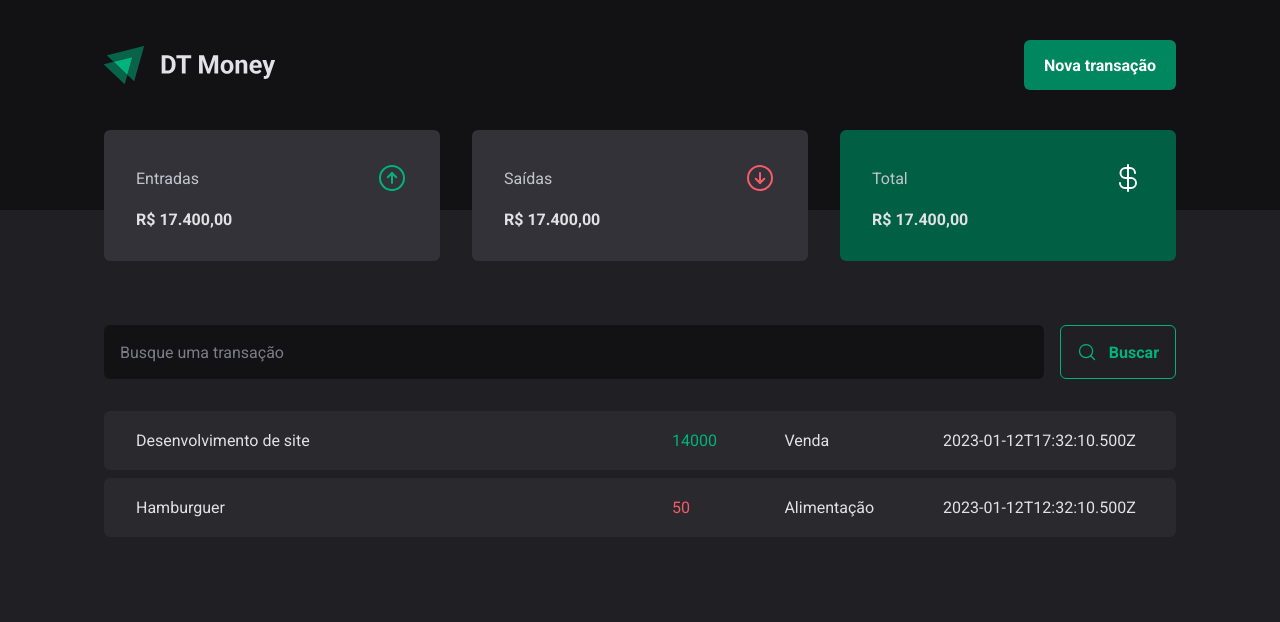
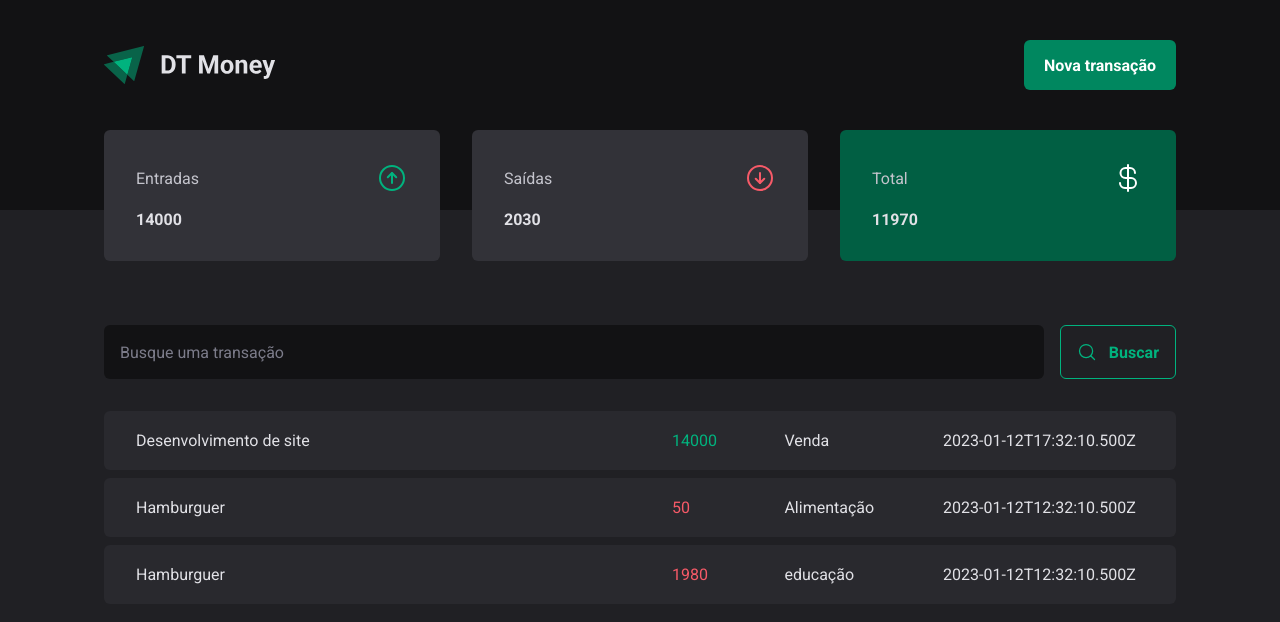
Before and after one commit to davimarcilio/DTMoney, a React (Vite) app: page / in a window 1280 px wide. Shown: the top 622 px of the page. Built offline with nearby package versions, Linux system fonts and the light colour scheme; data requests are answered from the project's data file.

Commit message:
Summary calc

```diff
--- a/server.json
+++ b/server.json
@@ -15,6 +15,14 @@
       "category": "Alimentação",
       "price": 50,
       "createdAt": "2023-01-12T12:32:10.500Z"
+    },
+    {
+      "id": 3,
+      "description": "Hamburguer",
+      "type": "outcome",
+      "category": "educação",
+      "price": 1980,
+      "createdAt": "2023-01-12T12:32:10.500Z"
     }
   ]
 }
--- a/src/components/Summary/index.tsx
+++ b/src/components/Summary/index.tsx
@@ -5,6 +5,24 @@
 
 export function Summary() {
   const { transactions } = useContext(TransactionsContext);
+
+  const summary = transactions.reduce(
+    (acc, transaction) => {
+      if (transaction.type === "income") {
+        acc.income += transaction.price;
+        acc.total += transaction.price;
+      } else {
+        acc.outcome += transaction.price;
+        acc.total -= transaction.price;
+      }
+      return acc;
+    },
+    {
+      income: 0,
+      outcome: 0,
+      total: 0,
+    }
+  );
   return (
     <SummaryContainer>
       <SummaryCard>
@@ -12,21 +30,21 @@
           <span>Entradas</span>
           <ArrowCircleUp size={32} color="#00b37e" />
         </header>
-        <strong>R$ 17.400,00</strong>
+        <strong>{summary.income}</strong>
       </SummaryCard>
       <SummaryCard>
         <header>
           <span>Saídas</span>
           <ArrowCircleDown size={32} color="#f75a68" />
         </header>
-        <strong>R$ 17.400,00</strong>
+        <strong>{summary.outcome}</strong>
       </SummaryCard>
       <SummaryCard variant="green">
         <header>
           <span>Total</span>
           <CurrencyDollar size={32} color="#fff" />
         </header>
-        <strong>R$ 17.400,00</strong>
+        <strong>{summary.total}</strong>
       </SummaryCard>
     </SummaryContainer>
   );
```
